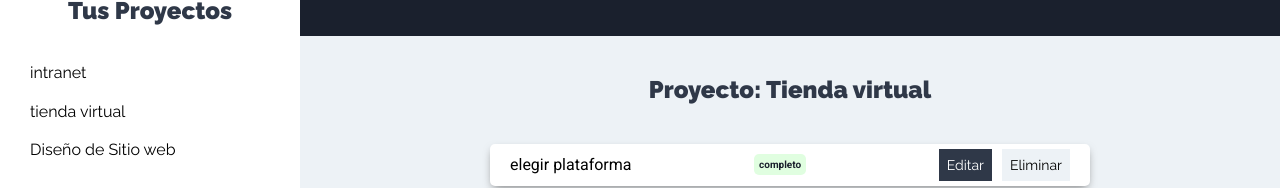
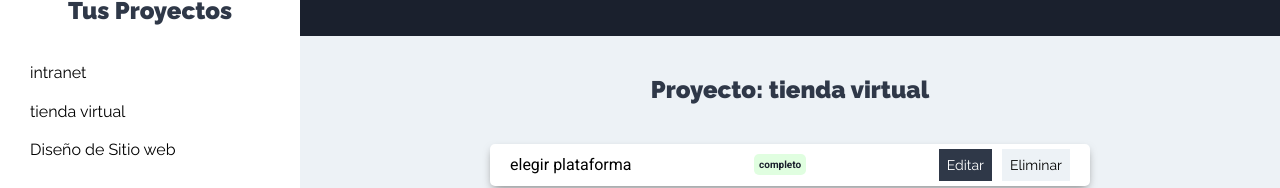
Before and after one commit to Marcos0204/client-_task_manager, a React (Create React App) app: page /proyectos in a window 1280 px wide. Both pictures are taken after a click on the button "tienda virtual". Shown: the part 256-444 px from the top of the page. Built offline with nearby package versions, Linux system fonts and the light colour scheme.

Commit message:
howing-the-name-of-the-project

```diff
--- a/src/components/tareas/ListadoTareas.jsx
+++ b/src/components/tareas/ListadoTareas.jsx
@@ -1,16 +1,27 @@
-import React from 'react';
+import React, { useContext } from 'react';
 import Tarea from './Tarea';
+import proyectoContext from '../../context/proyectos/proyectoContext';
 
 const ListadoTareas = () => {
+    const proyectosContext = useContext(proyectoContext);
+    const { proyecto } = proyectosContext;
+
+    if(!proyecto) return <h2>seleccione un proyecto</h2>
+
+    const [proyectoActual] = proyecto
+
+
     const tareas = [
         {nombre:'elegir plataforma', estado:true},
         {nombre:'elegir colores', estado:false },
         {nombre:'elegir plataformas de pago', estado:false },
         {nombre:'elegir Hosting', estado: true}
     ]
+
+
     return (
         <>
-            <h2>Proyecto: Tienda virtual</h2>
+            <h2>Proyecto: {proyectoActual.nombre}</h2>
             <ul className="listado-tareas">
                 { tareas.length === 0
                     ? (<li className='tarea'><p>No Hay Tareas</p> </li>)
@@ -25,7 +36,6 @@
                     eliminar Proyecto &time;
                 </button>
             </ul>
-
         </>
     )
 }
```
